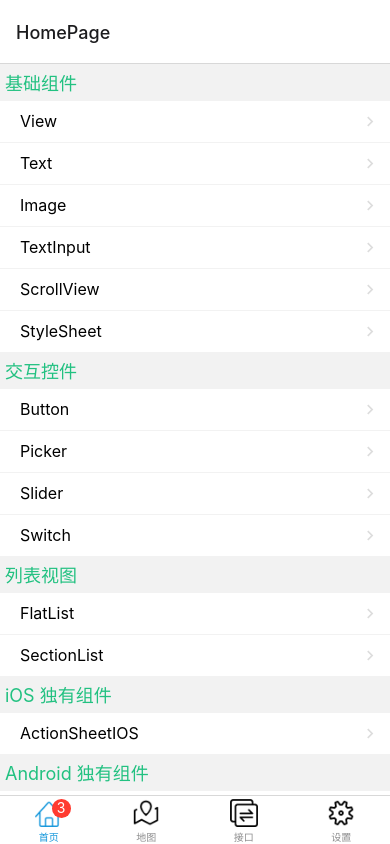
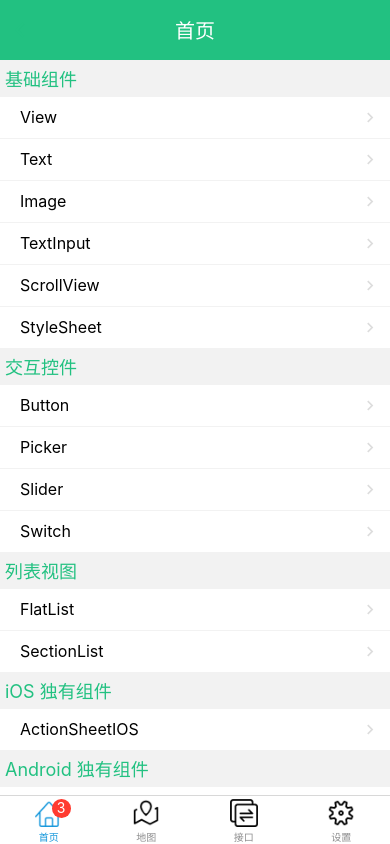
Before and after one commit to king2088/react-native-app-demo, a React Native app: screen /Tabs in a window 390 px wide. Built offline with nearby package versions, Linux system fonts and the light colour scheme.

Commit message:
fix header components

```diff
--- a/src/components/customNavigation/customNavigation.js
+++ b/src/components/customNavigation/customNavigation.js
@@ -2,14 +2,14 @@
 import React from "react";
 
 import { createStackNavigator } from "@react-navigation/stack";
+import { getHeaderTitle } from '@react-navigation/elements'
 
 import Tabs from "../../pages/tabs/tabs";
 import ViewComponents from "../view/view";
-
 import HomeScreen from "../../pages/home/home";
+import Header from "../header/header";
 
 const Stack = createStackNavigator();  // creates object for Stack Navigator
-
 
 export const CustomNavigation = () => {
   return (
@@ -28,15 +28,28 @@ export const CustomNavigation = () => {
 }
 
 export const HomeScreenNavigation = () => {
-  return(
-    <Stack.Navigator>
+  const screenOptionss = ({ route }) => {
+    return {
+        // header部分
+        header: ({ navigation, route, options }) => {
+            const title = getHeaderTitle(options, route.name);
+            const canGoBack = navigation.canGoBack()
+            let height = 1
+            return <Header title={title} canGoBack={canGoBack} height={height} navigation={navigation}/>;
+        },
+    }
+}
+  return (
+    <Stack.Navigator screenOptions={screenOptionss}>
       <Stack.Screen
         name="HomePage"
         component={HomeScreen}
+        options={{ title: "首页" }}
       />
       <Stack.Screen
         name="ViewComponents"
         component={ViewComponents}
+        options={{ title: "组件" }}
       />
     </Stack.Navigator>
   )
--- a/src/components/header/header.js
+++ b/src/components/header/header.js
@@ -1,6 +1,6 @@
 import React, { Component } from 'react';
 import { Text, View, StyleSheet } from 'react-native';
-import MaterialCommunityIcons from 'react-native-vector-icons/MaterialCommunityIcons';
+import MaterialIcons from 'react-native-vector-icons/MaterialIcons';
 
 class Header extends Component {
     constructor(props) {
@@ -8,9 +8,13 @@ class Header extends Component {
     }
 
     render() {
+        let {navigation, height, title} = this.props
+        const canGoBack = navigation.canGoBack()
+        let stylebYBackIcon = canGoBack ? styles.headerLeft : styles.headerLeftHidden
         return (
-            <View style={this.props.height == 0 ? styles.no_header : styles.header}>
-                <Text style={styles.title}>{this.props.title}</Text>
+            <View style={height == 0 ? styles.no_header : styles.header}>
+                <MaterialIcons name="keyboard-arrow-left" size={30} style={stylebYBackIcon} onPress={()=> {canGoBack ? navigation.goBack() : null}} />
+                <Text style={styles.headerTitle}>{title}</Text>
             </View>
         )
     };
@@ -19,16 +23,33 @@ class Header extends Component {
 const styles = StyleSheet.create({
     header: {
         padding: 15,
+        paddingLeft: 5,
+        paddingRight: 5,
         backgroundColor: '#22c181',
+        flexDirection: 'row',
     },
     no_header: {
         padding: 15,
         backgroundColor: '#22c181',
         display: 'none'
     },
-    title: {
+    headerLeft: {
+        flex: 0.2,
         color: '#fff',
-        fontSize:20
+    },
+    headerLeftHidden: {
+        flex: 0.2,
+        color: '#22c181'
+    },
+    headerTitle: {
+        flex: 0.6,
+        color: '#fff',
+        fontSize:20,
+        textAlign: 'center'
+    },
+    headerRight: {
+        flex: 0.2,
+        color: '#fff',
     }
 })
 
--- a/src/pages/tabs/tabs.js
+++ b/src/pages/tabs/tabs.js
@@ -2,7 +2,6 @@ import React from 'react'
 import { Image, StyleSheet, Text, View } from 'react-native'
 import { createBottomTabNavigator } from '@react-navigation/bottom-tabs'
 import { getHeaderTitle } from '@react-navigation/elements'
-import { createStackNavigator } from '@react-navigation/stack';
 
 import Header from '../../components/header/header'
 
@@ -56,10 +55,10 @@ const Tabs = () => {
                 let height = 0
                 // console.log('route.name', route.name);
                 if(route.name == 'Home') {
-                    return <Header title={title} canGoBack={canGoBack} height={height}/>;
+                    return <Header title={title} canGoBack={canGoBack} height={height} navigation={navigation}/>;
                 }
                 height = 1
-                return <Header title={title} canGoBack={canGoBack} height={height}/>;
+                return <Header title={title} canGoBack={canGoBack} height={height} navigation={navigation}/>;
             },
         }
     }
```
Lines whose indentation alone changed are shown as unchanged.
